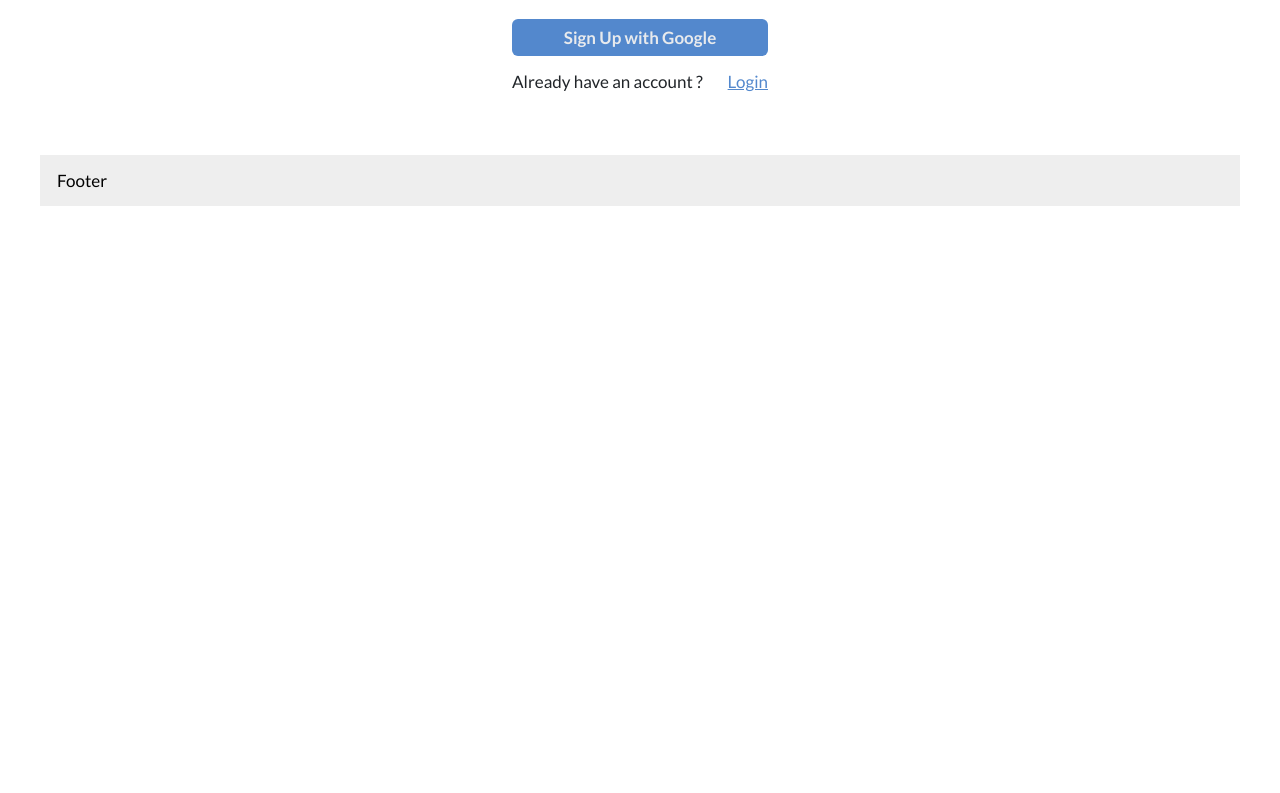
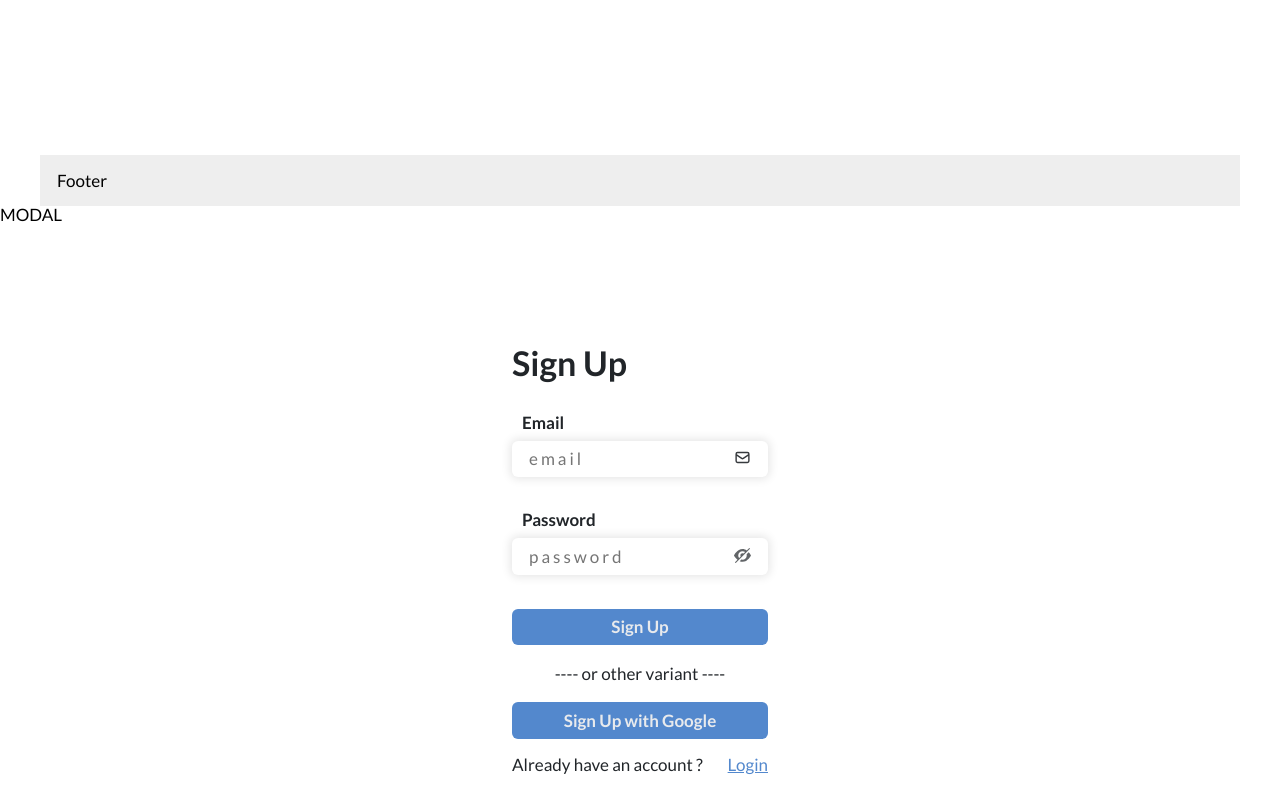
Before and after one commit to webioann/e-shop, a React app: page /signup in a window 1280 px wide. Shown: the part 594-1387 px from the top of the page. Before the commit the page ends 800 px from the top, so only its background shows below. Built offline with nearby package versions, Linux system fonts and the light colour scheme.

Commit message:
try use portal for Modal

```diff
--- a/src/components/App.tsx
+++ b/src/components/App.tsx
@@ -1,6 +1,7 @@
 import React from 'react'
 import { Routes, Route } from "react-router-dom"
 import Container from './Container'
+import ModalWrapper from './ModalWrapper'
 import Main from './Main'
 import Header from './Header'
 import Footer from './Footer'
@@ -28,7 +29,11 @@
           <Route path="account" element={<Account_page />} />
           <Route path="checkout" element={<Checkout_page />} />
           <Route path="login" element={<Login_page />} />
-          <Route path="signup" element={<Signup_page />} />
+          <Route path="signup" element={
+            <ModalWrapper>
+              <Signup_page />
+            </ModalWrapper>
+          } />
           <Route path="*" element={<Notfound_page />} />
         </Routes>
       </Main>
--- /dev/null
+++ b/src/components/ModalWrapper.tsx
@@ -0,0 +1,17 @@
+import React from 'react'
+import ReactDom from 'react-dom'
+import { IChildrenProps } from '../types/global.types'
+
+const ModalWrapper: React.FC<IChildrenProps> = ({children}) => {
+
+    return ReactDom.createPortal(
+        <>
+            <div className='modal'>
+                MODAL{ children }
+            </div>
+        </>,
+        document.getElementById('modal') as HTMLElement
+    )
+}
+
+export default ModalWrapper;
--- a/src/index.html
+++ b/src/index.html
@@ -8,5 +8,6 @@
     </head>
     <body>
         <div id="root"></div>
+        <div id="modal"></div>
     </body>
 </html>
--- a/src/style/container.scss
+++ b/src/style/container.scss
@@ -8,5 +8,6 @@
         background-color: #eee;
         display: flex;
         flex-direction: column;
+        position: relative;
     }
 }
--- a/src/style/main.scss
+++ b/src/style/main.scss
@@ -3,4 +3,5 @@
 .main{
     background-color: #fff;
     padding: $big-pad;
+    position: relative;
 }
--- /dev/null
+++ b/src/style/modal-wrapper.scss
@@ -0,0 +1,16 @@
+@import './@index.scss';
+
+.modal{
+    min-width: 100%;
+    min-height: 100vh;
+    background-color: rgba(0,0,0,0.01);
+    display: flex;
+    flex-direction: column;
+    justify-content: center;
+    align-items: center;
+    position: fixed;
+    top: 0;
+    left: 0;
+    right: 0;
+    bottom: 0;
+}
```
